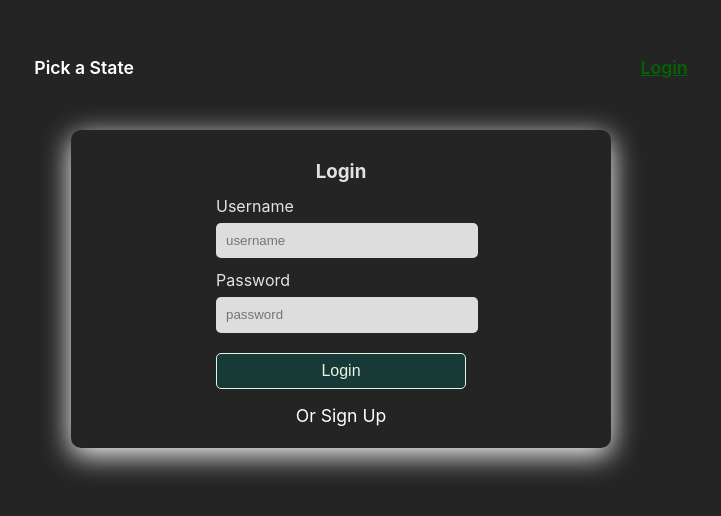
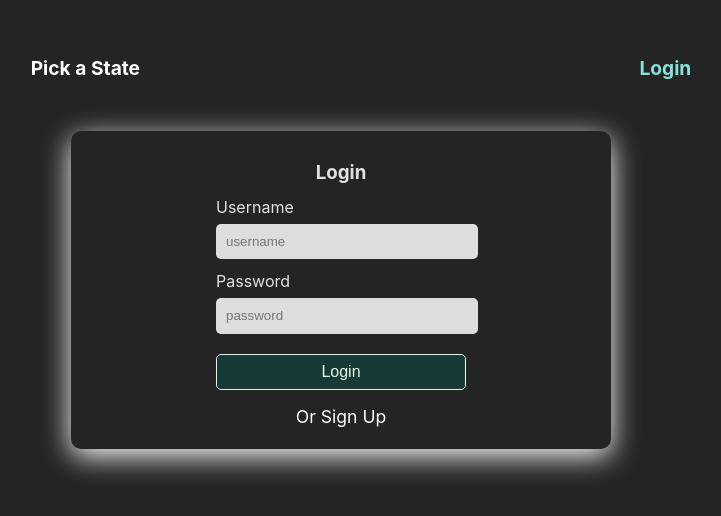
Before and after one commit to calgil/parks-app, a React (Vite) app: page /login in a window 1280 px wide. Shown: the top 516 px of the page, without its empty margins (299-1020 px from the left). Built offline with nearby package versions, Linux system fonts and the light colour scheme.

Commit message:
update navLink color

```diff
--- a/package.json
+++ b/package.json
@@ -11,6 +11,7 @@
     "preview": "vite preview"
   },
   "dependencies": {
+    "classnames": "^2.3.2",
     "d3-geo": "^3.1.0",
     "FileSync": "^1.0.1",
     "font-awesome": "^4.7.0",
--- a/src/Components/Navbar/Navbar.jsx
+++ b/src/Components/Navbar/Navbar.jsx
@@ -2,21 +2,19 @@ import s from "./Navbar.module.css";
 import { NavLink } from "react-router-dom";
 import { UserInfo } from "../UserInfo/UserInfo";
 import { useRootLoaderData } from "../Root/Root";
+import classNames from "classnames";
 
 export const Navbar = () => {
   const { user } = useRootLoaderData();
-  const activeStyle = {
-    color: "darkGreen",
-    textDecoration: "underline",
-  };
   return (
     <nav>
       <ul className={s.navbar}>
         <li className={s.li}>
           <NavLink
-            className={s.link}
+            className={({ isActive }) =>
+              isActive ? `${s.link} ${s.active}` : `${s.link}`
+            }
             to="/"
-            style={({ isActive }) => (isActive ? activeStyle : undefined)}
           >
             Pick a State
           </NavLink>
@@ -26,9 +24,10 @@ export const Navbar = () => {
         ) : (
           <li className={s.li}>
             <NavLink
-              className={s.link}
+              className={({ isActive }) =>
+                isActive ? `${s.link} ${s.active}` : `${s.link}`
+              }
               to="/login"
-              style={({ isActive }) => (isActive ? activeStyle : undefined)}
             >
               Login
             </NavLink>
--- a/src/Components/Navbar/Navbar.module.css
+++ b/src/Components/Navbar/Navbar.module.css
@@ -10,8 +10,8 @@
 .link {
   text-decoration: none;
   color: white;
-  font-size: 1.1rem;
-  font-weight: 600;
+  font-size: 1.2rem;
+  font-weight: 700;
 }
 
 .link:visited {
@@ -21,3 +21,7 @@
 .link:hover {
   text-decoration: underline;
 }
+
+.link.active {
+  color: rgb(136, 226, 220);
+}
--- a/src/Components/UserInfo/UserInfo.jsx
+++ b/src/Components/UserInfo/UserInfo.jsx
@@ -3,26 +3,24 @@ import { NavLink } from "react-router-dom";
 import { UserActions } from "../UserActions/UserActions";
 
 export const UserInfo = ({ userId }) => {
-  const activeStyle = {
-    color: "darkGreen",
-    textDecoration: "underline",
-  };
   return (
     <ul className={s.navbar}>
       <li className={s.li}>
         <NavLink
-          className={s.link}
+          className={({ isActive }) =>
+            isActive ? `${s.link} ${s.active}` : `${s.link}`
+          }
           to={`/visited/${userId}`}
-          style={({ isActive }) => (isActive ? activeStyle : undefined)}
         >
           Visited
         </NavLink>
       </li>
       <li className={s.li}>
         <NavLink
-          className={s.link}
+          className={({ isActive }) =>
+            isActive ? `${s.link} ${s.active}` : `${s.link}`
+          }
           to={`/next-adventure/${userId}`}
-          style={({ isActive }) => (isActive ? activeStyle : undefined)}
         >
           Next Adventure
         </NavLink>
--- a/src/Components/UserInfo/UserInfo.module.css
+++ b/src/Components/UserInfo/UserInfo.module.css
@@ -23,3 +23,8 @@
 .link:hover {
   text-decoration: underline;
 }
+
+.link.active {
+  color: rgb(136, 226, 220);
+  text-decoration: underline;
+}
```
Also changed, not shown: 1 other file (tests, documents, lock files or other folders).
